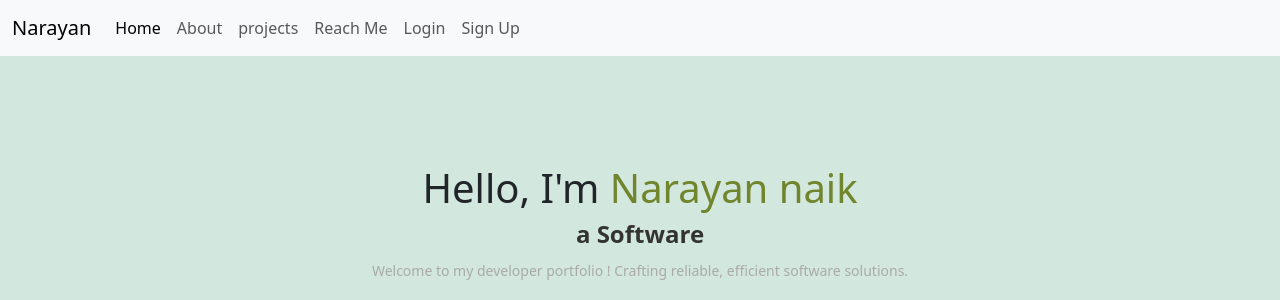
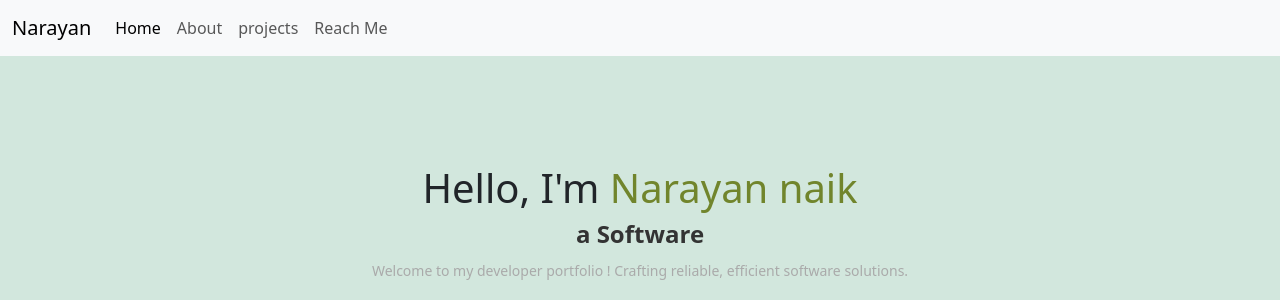
Before and after one commit to Narayan-cpu/Narayan-portpolio, a Django app: page / in a window 1280 px wide. Shown: the top 300 px of the page. Run offline with Django 5.2, Linux system fonts and the light colour scheme; some libraries are stand-ins or nearby versions.

Commit message:
Update base.html

```diff
--- a/portfolio_app/templates/portfolio_app/base.html
+++ b/portfolio_app/templates/portfolio_app/base.html
@@ -76,13 +76,7 @@ p {
                   <a class="nav-link" href="/about">About</a>
                   <a class="nav-link" href="/projects">projects</a>
                   <a class="nav-link" href="/reach-me">Reach Me</a>
-                  {% if user.is_authenticated %}
-                  <li><a class="nav-link"  href="{% url 'account_logout' %}">Logout</a></li>
-                  <li><a class="nav-link"  href="{% url 'account_change_password' %}">Change Password</a></li>
-              {% else %}
-                  <li><a class="nav-link"  href="{% url 'account_login' %}">Login</a></li>
-                  <li><a class="nav-link"  href="{% url 'account_signup' %}">Sign Up</a></li>
-              {% endif %}
+
                 </div>
               </div>
             </div>
```
